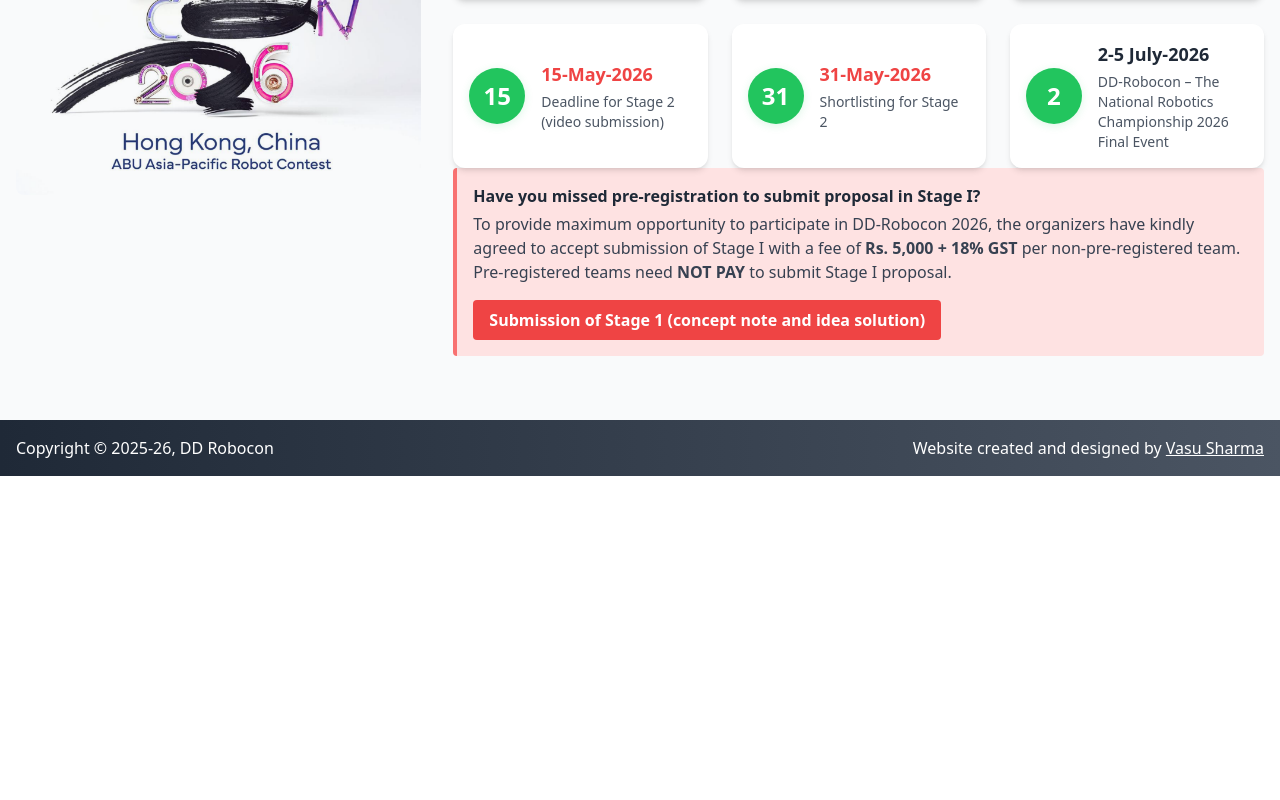
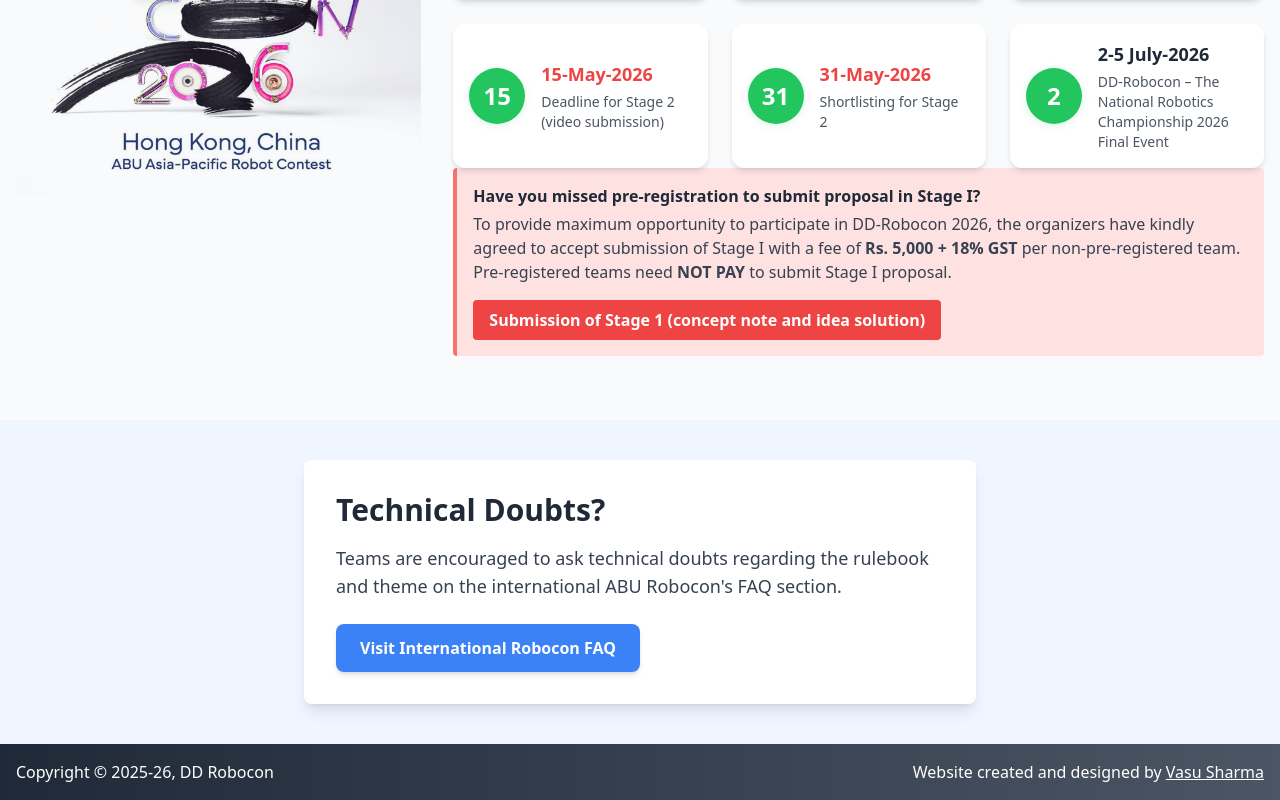
Before and after one commit to vasusharma-code/ddr-2026, a React (Create React App) app: page / in a window 1280 px wide. Shown: the part 1188-1988 px from the top of the page. Before the commit the page ends 1664 px from the top, so only its background shows below. Built offline with nearby package versions, Linux system fonts and the light colour scheme.

Commit message:
Again UI Changes

```diff
--- a/src/components/Hero.jsx
+++ b/src/components/Hero.jsx
@@ -267,9 +267,31 @@
               {/* <div className="mt-8 text-gray-700 text-base md:text-lg font-semibold">
                 Pre-registration is mandatory before the submission of the
                 concept note. Without completing the pre-registration, Stage-1
-                concept notes will not be considered for Stage-1 evaluation.
+                concept notes will not be considered for Stage-1 evaluation.
               </div> */}
             </div>
+          </div>
+        </div>
+      </div>
+
+      {/* Technical Doubts Section */}
+      <div className="bg-blue-50 py-10">
+        <div className="container mx-auto px-4">
+          <div className="bg-white rounded-lg shadow-lg p-8 max-w-2xl mx-auto">
+            <h2 className="text-2xl md:text-3xl font-bold text-gray-800 mb-4">
+               Technical Doubts?
+            </h2>
+            <p className="text-gray-700 text-base md:text-lg leading-relaxed mb-6">
+              Teams are encouraged to ask technical doubts regarding the rulebook and theme on the international ABU Robocon's FAQ section.
+            </p>
+            <a
+              href="https://app7.rthk.hk/special/aburobocon2026/faq.php"
+              target="_blank"
+              rel="noopener noreferrer"
+              className="inline-block px-6 py-3 bg-blue-500 text-white font-bold rounded-lg shadow-md hover:bg-blue-600 transition-transform hover:scale-105"
+            >
+              Visit International Robocon FAQ
+            </a>
           </div>
         </div>
       </div>
```
